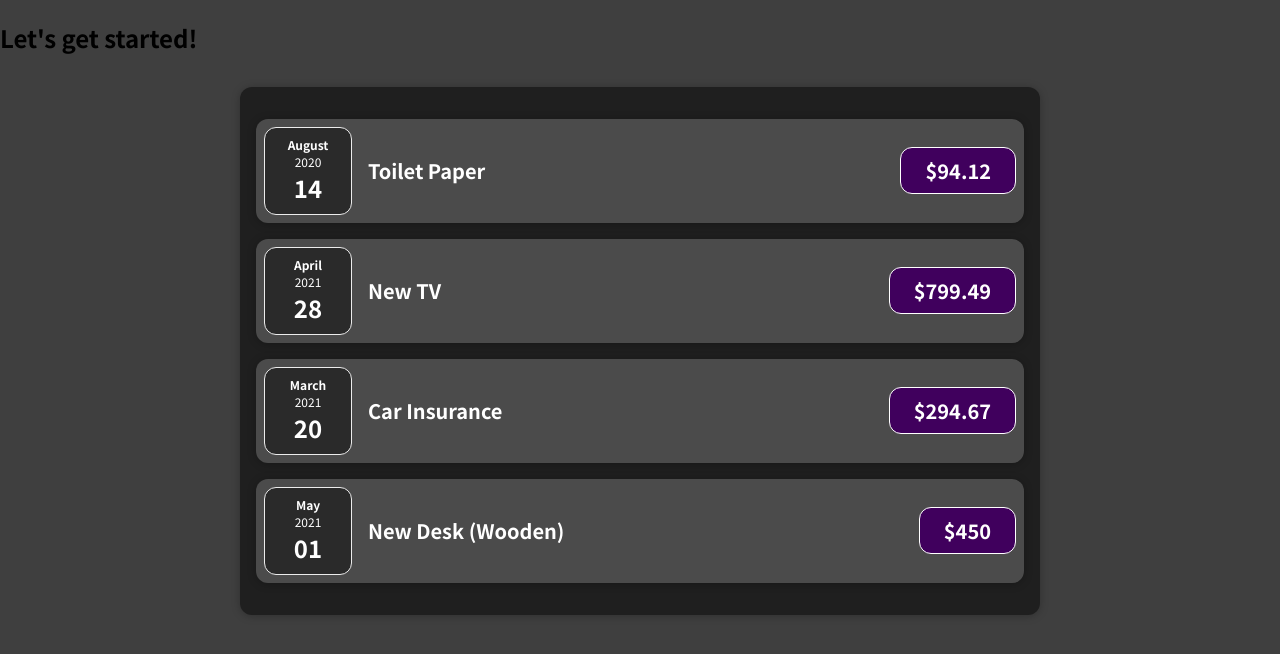
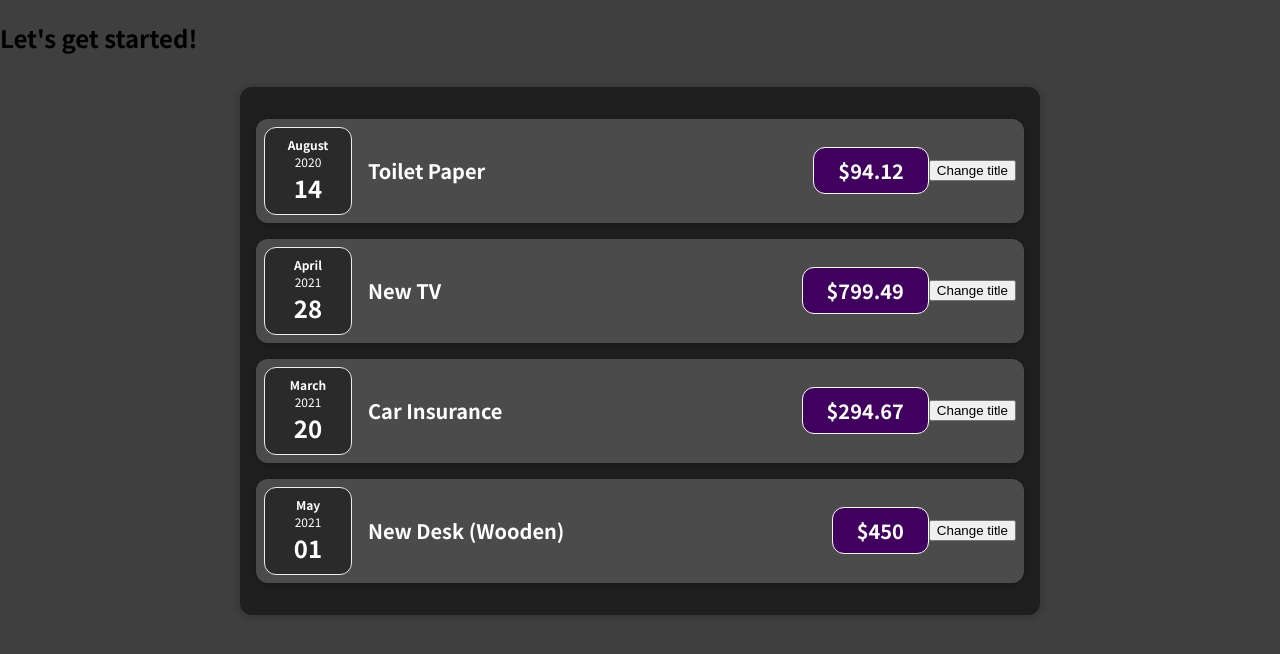
Before and after one commit to Uvacoder/reactjs-starters-demos, a React (Create React App) app in the folder react-learning/react-basics/: page / in a window 1280 px wide. Shown: the top 654 px of the page. Built offline with nearby package versions, Linux system fonts and the light colour scheme.

Commit message:
working with state hook

```diff
--- a/react-learning/react-basics/src/components/Expenses/ExpenseItem.js
+++ b/react-learning/react-basics/src/components/Expenses/ExpenseItem.js
@@ -1,17 +1,24 @@
+import React, { useState } from 'react';
 import ExpenseDate from './ExpenseDate';
 import './ExpenseItem.css';
 import Card from '../UI/Card';
 
-const ExpenseItem =(props)=> {
-  return (
-    <Card className='expense-item'>
-      <ExpenseDate date={props.date} />
-      <div className='expense-item__description'>
-        <h2>{props.title}</h2>
-        <div className='expense-item__price'>${props.amount}</div>
-      </div>
-    </Card>
-  );
-}
+const ExpenseItem = (props) => {
+	//let title = props.title;
+	const [ title, setTitle ] = useState(props.title);
+	const titleHandler = () => {
+		setTitle('Title changed');
+	};
+	return (
+		<Card className="expense-item">
+			<ExpenseDate date={props.date} />
+			<div className="expense-item__description">
+				<h2>{title}</h2>
+				<div className="expense-item__price">${props.amount}</div>
+			</div>
+			<button onClick={titleHandler}>Change title</button>
+		</Card>
+	);
+};
 
 export default ExpenseItem;
--- a/react-learning/react-basics/src/components/UI/Card.js
+++ b/react-learning/react-basics/src/components/UI/Card.js
@@ -1,10 +1,7 @@
+import './Card.css';
+const Card = (props) => {
+	const classes = ' card ' + props.className;
+	return <div className={classes}>{props.children}</div>;
+};
 
-import './Card.css'
-const Card = (props) =>{
-  const classes = ' card ' + props.className;
-  return (
-    <div className={classes}> {props.children}</div>
-  )
-}
-
-export default Card
+export default Card;
```
